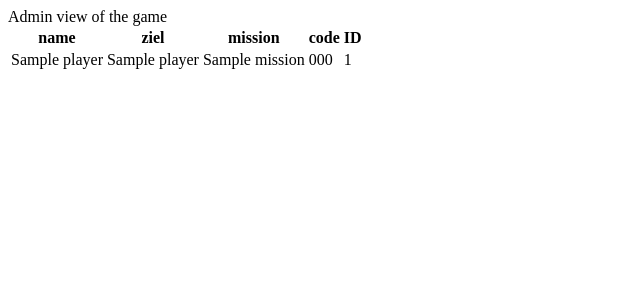
After one commit to Dynnammo/treffen, a Django app: a page that uses treffen/templates/admin/dashboard.html in a window 1280 px wide. The commit adds this page. Shown: the top 300 px of the page, without its empty margins (0-640 px from the left). Run offline with Django 3.2, Linux system fonts and the light colour scheme; a user stored in the database is signed in; tables that the repository leaves empty hold one stand-in row (values such as "Sample post").

Commit message:
Feature/validate a ziel #6 (#12)
* Add minimal dashboard view for admin

* Add validation and finishing game feature

* Avoid eliminated player to play

* Display player code on game template

* Add tests for game view

* Refactor messages function for tests

* Update README

Co-authored-by: THIVEND <baptiste.thivend@protonmail.com>

```diff
--- a/common/settings.py
+++ b/common/settings.py
@@ -15,6 +15,7 @@ import os
 from pathlib import Path
 import mimetypes
 mimetypes.add_type("text/html", ".css", True)
+mimetypes.add_type("text/css", ".css", True)
 
 # Build paths inside the project like this: BASE_DIR / 'subdir'.
 BASE_DIR = Path(__file__).resolve().parent.parent
--- a/treffen/forms.py
+++ b/treffen/forms.py
@@ -27,3 +27,9 @@ class RegistrationForm(forms.ModelForm):
             )
             return False
         return valid
+
+
+class ZielValidationForm(forms.ModelForm):
+    class Meta:
+        model = Player
+        fields = ('player_code',)
--- /dev/null
+++ b/treffen/mixins.py
@@ -0,0 +1,5 @@
+from django.contrib.auth.mixins import UserPassesTestMixin
+
+
+class HasAdminAccessMixin(UserPassesTestMixin):
+    pass
--- a/treffen/models.py
+++ b/treffen/models.py
@@ -3,6 +3,14 @@ import random
 
 
 class Player(models.Model):
+    WAITING = 'W'
+    IS_PLAYING = 'S'
+    IS_OUT = 'IO'
+    PLAYER_STATUS = [
+        (WAITING, 'Waiting'),
+        (IS_PLAYING, 'Is playing'),
+        (IS_OUT, 'Is out')
+    ]
     name = models.CharField(
         max_length=30,
         blank=True
@@ -35,9 +43,24 @@ class Player(models.Model):
         null=True,
         blank=True
     )
+    status = models.CharField(
+        max_length=20,
+        choices=PLAYER_STATUS,
+        default='W'
+    )
 
     def __str__(self):
         return self.name
+
+    def get_next_ziel(self):
+        former_ziel = self.ziel
+        self.ziel = former_ziel.ziel
+        self.mission = former_ziel.mission
+        former_ziel.ziel = None
+        former_ziel.mission = None
+        former_ziel.status = self.IS_OUT
+        former_ziel.save()
+        self.save()
 
     # def delete(self, *args, **kwargs):
     #     storage, path = self.picture.storage, self.picture.path
@@ -92,12 +115,13 @@ class Game(models.Model):
         elif self.mission_set.count() < self.players.count():
             self.status = self.WAITING_TO_START
         else:
-            if self.status == self.STARTED:
+            if self.status == self.STARTED and self.has_not_started():
                 self.start()
         return super().save(*args, **kwargs)
 
     def start(self, *args, **kwargs):
         self.set_ziele()
+        self.set_players_code()
 
     def set_ziele(self):
         players = [p for p in self.players.all()]
@@ -111,8 +135,30 @@ class Game(models.Model):
             current_player.ziel = players[index]
             current_player.mission = missions[index]
             current_player = current_player.ziel
+            current_player.status = current_player.IS_PLAYING
         [p.save() for p in players]
         return
+
+    def set_players_code(self):
+        codes = random.sample(range(1000, 9999), self.players.count())
+        for player, code in zip(self.players.all(), codes):
+            player.player_code = code
+            player.save()
+
+    def has_not_started(self):
+        for player in self.players.all():
+            if player.ziel is not None:
+                return False
+        return True
+
+    def check_if_finished(self):
+        players_remaining_count = 0
+        for player in self.players.all():
+            if player.ziel:
+                players_remaining_count += 1
+        if players_remaining_count == 1:
+            self.status = self.OVER
+        self.save()
 
 
 class Mission(models.Model):
--- /dev/null
+++ b/treffen/templates/admin/dashboard.html
@@ -0,0 +1,24 @@
+{% extends 'base.html' %}
+{% block content %}
+Admin view of the game
+
+
+<table>
+<tr>
+    <th>name</th>
+    <th>ziel</th>
+    <th>mission</th>
+    <th>code</th>
+    <th>ID</th>
+</tr>
+{% for object in object_list %}
+<tr>
+    <td>{{ object.name }}</td>
+    <td>{{ object.ziel.name }}</td>
+    <td>{{ object.mission }}</td>
+    <td>{{ object.player_code }}</td>
+    <td>{{ object.id }}</td>
+</tr>
+{% endfor %}
+</table
+{% endblock content %}
--- /dev/null
+++ b/treffen/templates/end_game.html
@@ -0,0 +1,5 @@
+{% extends 'base.html' %}
+{% block content %}
+<h1>Game is over !</h1>
+<p>Thanks for your participation !</p>
+{% endblock content %}
--- a/treffen/urls.py
+++ b/treffen/urls.py
@@ -1,8 +1,20 @@
 from django.urls import path
-from .views import RegistrationView, WaitingView, GameView
+from .views import (
+    RegistrationView,
+    WaitingView,
+    GameView,
+    AdminGameView,
+    EndGameView
+)
 
 urlpatterns = [
     path('', RegistrationView.as_view(), name="registration"),
     path('waiting', WaitingView.as_view(), name="waiting_page"),
-    path("game", GameView.as_view(), name="game")
+    path("game", GameView.as_view(), name="game"),
+    path(
+        "dashboard/<str:game_name>/",
+        AdminGameView.as_view(),
+        name="admin_game"
+    ),
+    path("end_game", EndGameView.as_view(), name="end_game"),
 ]
--- a/treffen/views.py
+++ b/treffen/views.py
@@ -1,8 +1,14 @@
-from django.views.generic import FormView, TemplateView
+from django.views.generic import FormView, TemplateView, ListView
+from .mixins import (
+    HasAdminAccessMixin
+)
 from django.contrib import messages
 from django.urls import reverse
 from django.shortcuts import redirect
-from .forms import RegistrationForm
+from .forms import (
+    RegistrationForm,
+    ZielValidationForm
+)
 from .models import Player, Game
 
 
@@ -43,12 +49,82 @@ class WaitingView(TemplateView):
         return context
 
 
-class GameView(TemplateView):
+class GameView(FormView):
     template_name = "game.html"
+    form_class = ZielValidationForm
+    success_url = 'game'
+
+    def get(self, request, *args, **kwargs):
+        response = super().get(request, *args, **kwargs)
+        current_player = Player.objects.get(
+            id=self.request.COOKIES['player_id']
+        )
+        current_game = Game.objects.get(id=self.request.COOKIES['game_id'])
+
+        if current_player.status == current_player.IS_OUT:
+            messages.warning(self.request, 'You are out of the game')
+
+        if current_game.status == current_game.OVER:
+            if current_player.ziel is None:
+                messages.warning(
+                    self.request, 'You are out of the game'
+                )
+            else:
+                messages.warning(
+                    self.request, 'You have won the game'
+                )
+            return redirect(reverse('end_game'))
+        return response
+
+    def form_valid(self, form):
+        response = super(GameView, self).form_valid(form)
+        current_player = Player.objects.get(
+            id=self.request.COOKIES['player_id']
+        )
+        current_game = current_player.game
+
+        if current_player.status == current_player.IS_OUT:
+            messages.warning(self.request, 'You are out of the game')
+            return redirect(reverse("end_game"))
+        else:
+            if form.cleaned_data['player_code'] == (
+                current_player.ziel.player_code
+            ):
+                current_player.get_next_ziel()
+                current_game.check_if_finished()
+                messages.success(
+                    self.request, 'Good job ! Here is your new ziel!'
+                )
+            else:
+                messages.error(
+                    self.request, 'The code you have entered is wrong 😠'
+                )
+
+        return response
 
     def get_context_data(self, **kwargs):
         context = super().get_context_data(**kwargs)
         context["player"] = Player.objects.get(
             id=self.request.COOKIES['player_id']
         )
+        context["is_out"] = (context["player"].status == Player.IS_OUT)
         return context
+
+
+class AdminGameView(HasAdminAccessMixin, ListView):
+    model = Player
+    template_name = "admin/dashboard.html"
+
+    def get_queryset(self):
+        qs = Player.objects.filter(
+            game=Game.objects.get(name=self.kwargs['game_name'])
+        )
+
+        return qs
+
+    def test_func(self):
+        return self.request.user.is_superuser
+
+
+class EndGameView(TemplateView):
+    template_name = "end_game.html"
```
Also changed, not shown: treffen/templates/game.html (+32 -7 lines), treffen/tests/conftest.py (+19 -2 lines), treffen/tests/test_game.py (added, +89 -0 lines), treffen/tests/test_waiting.py (+3 -5 lines), README.md, treffen/migrations/0006_player_status.py (added).
